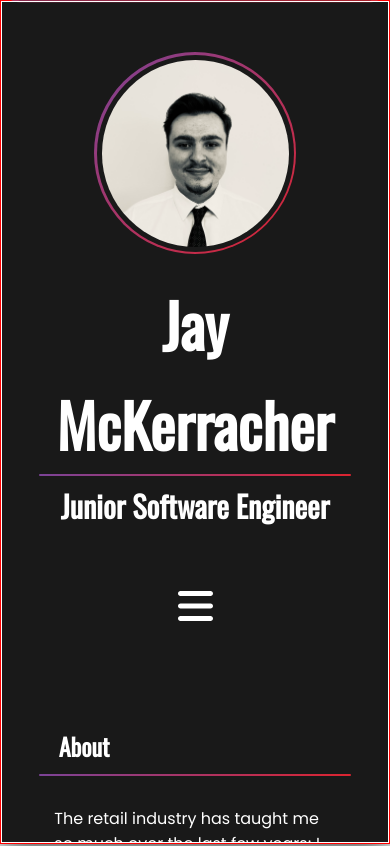
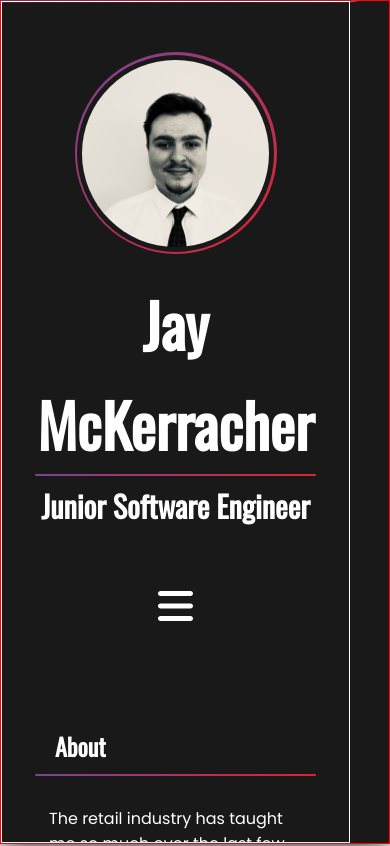
Before and after one commit to jaymckerracher/portfolio-site, a React (Vite) app: page / in a window 390 px wide. Built offline with nearby package versions, Linux system fonts and the light colour scheme.

Commit message:
scroll behaviour test

```diff
--- a/src/index.css
+++ b/src/index.css
@@ -860,15 +860,19 @@ footer p {
 @media (max-width: 1000px) {
   html {
     height: 90%;
+    overflow: scroll;
   }
   .navContainer {
     background-color: white;
     display: none;
   }
   main {
-    min-width: 100%;
+    width: 90%;
     padding: 0;
     border: solid white 1px;
+  }
+  .container {
+    height: 90%;
   }
   .nav2Border {
     width: 80%;
```
